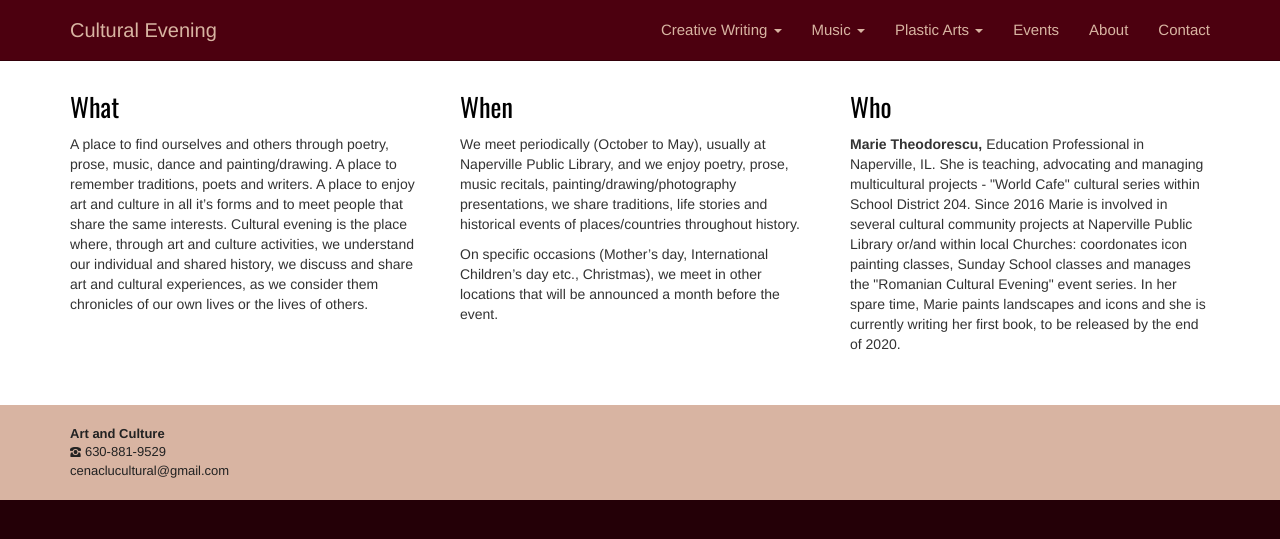
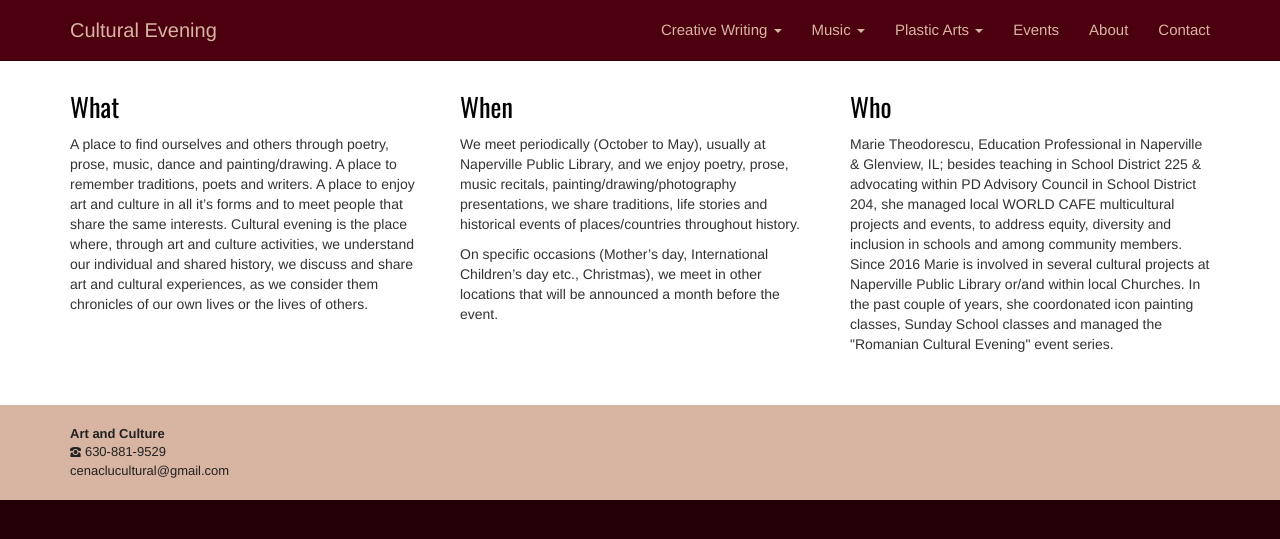
Before and after one commit to adrianth/culteve, a Jekyll site: the page built from en/about.html, in a window 1280 px wide. Shown: the top 539 px of the page. Built offline with Jekyll 4.4.1, drawn with Linux system fonts in a browser that asks for light colours.

Commit message:
moficicari prezentare

```diff
--- a/en/about.html
+++ b/en/about.html
@@ -18,8 +18,8 @@ title: About
             </div>
         <div class="col-sm-4">
             <h2>Who</h2>
-            <p style="text-align1: justify">
-                <strong>Marie Theodorescu,</strong> Education Professional in Naperville, IL. She is teaching, advocating and managing multicultural projects - "World Cafe" cultural series within School District 204. Since 2016 Marie is involved in several cultural community projects at Naperville Public Library or/and within local Churches: coordonates icon painting classes, Sunday School classes and manages the "Romanian Cultural Evening" event series. In her spare time, Marie paints landscapes and icons and she is currently writing her first book, to be released by the end of 2020.</p>
+            <p style="text-align1: justify"
+                <strong>Marie Theodorescu,</strong> Education Professional in Naperville & Glenview, IL; besides teaching in School District 225 & advocating within PD Advisory Council in School District 204, she managed local WORLD CAFE multicultural projects and events, to address equity, diversity and inclusion in schools and among community members. Since 2016 Marie is involved in several cultural projects at Naperville Public Library or/and within local Churches. In the past couple of years, she coordonated icon painting classes, Sunday School classes and managed the "Romanian Cultural Evening" event series.</p>
         </div>
 
     </div>
```
